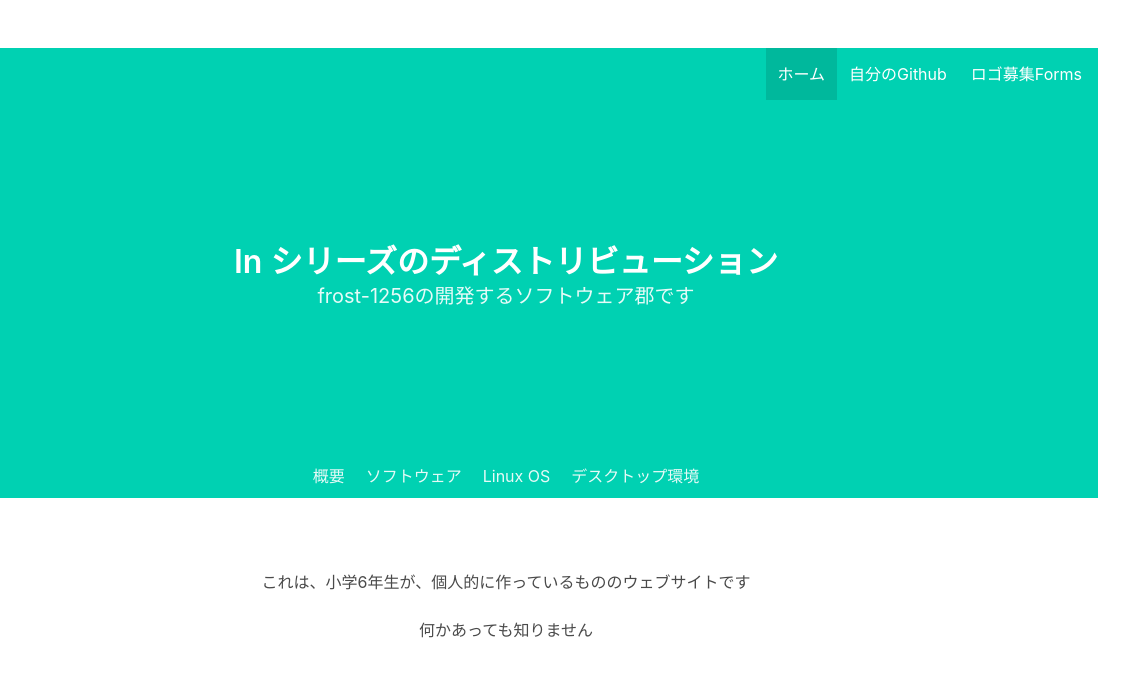
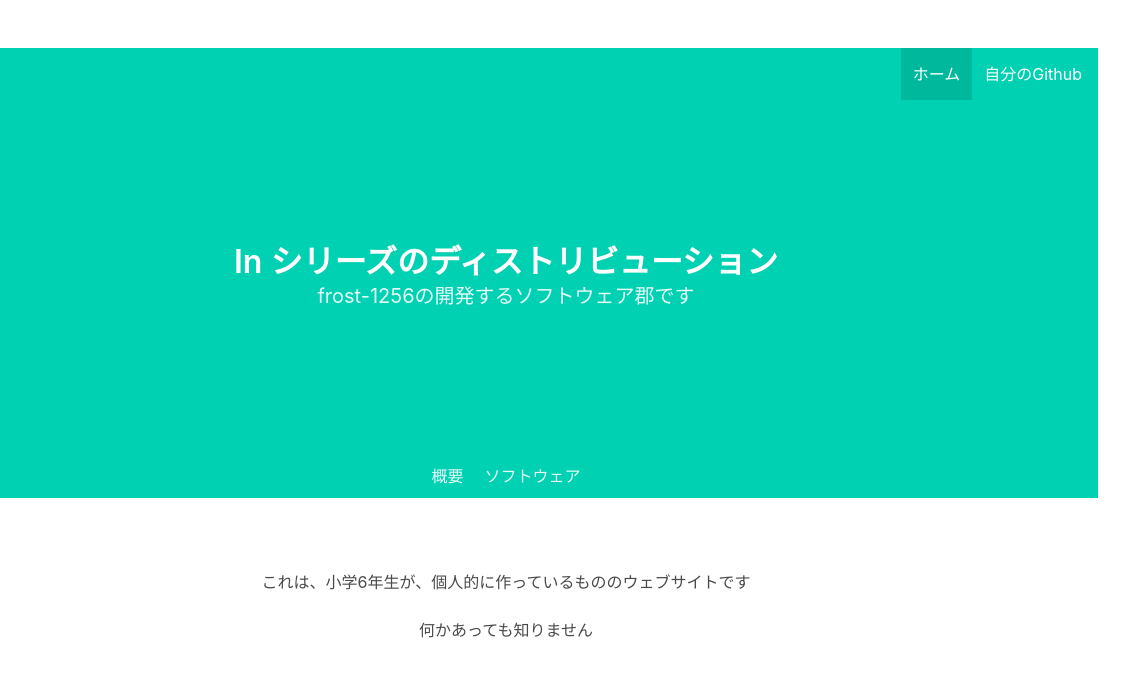
Before and after one commit to frost-1256/in-series, a plain HTML site: page index.html in a window 1280 px wide. Shown: the full height of the page, 134-1280 px from the left. Drawn offline with Linux system fonts and the light colour scheme.

Commit message:
Update index.html

```diff
--- a/index.html
+++ b/index.html
@@ -32,9 +32,6 @@
                           <a class="navbar-item" href="https://github.com/frost-1256">
                             自分のGithub
                           </a>
-                            <a class="navbar-item" href="https://forms.gle/n5LY8RmuNVeFSKhm7">
-                                ロゴ募集Forms
-                            </a>
                           </span>
                         </div>
                       </div>
@@ -85,8 +82,6 @@
                           <ul class="inline-block">
                           <li><a href="#overview">概要</a></li>
                           <li><a href="./softwares.html">ソフトウェア</a></li>
-                          <li><a href="">Linux OS</a></li>
-                          <li><a href="">デスクトップ環境</a></li>
                         </ul></nav>
                     </div>
                   </nav>
```
